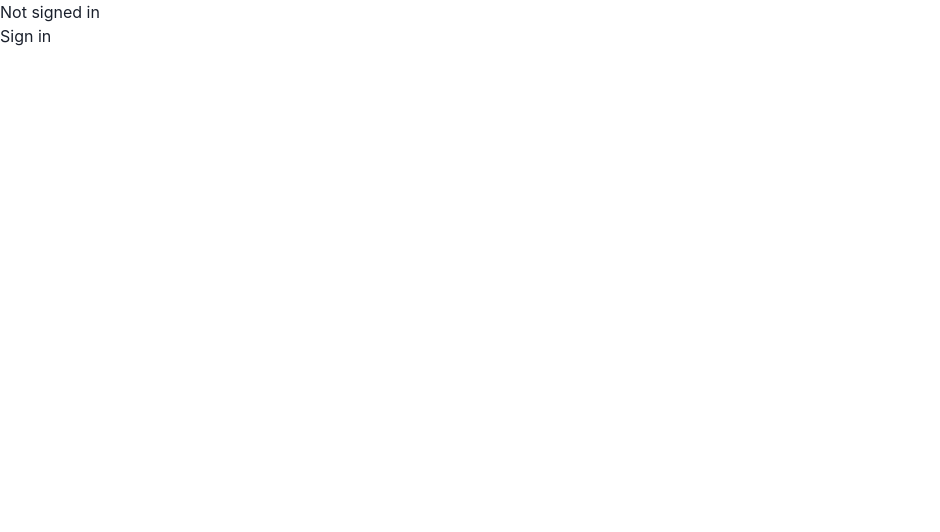
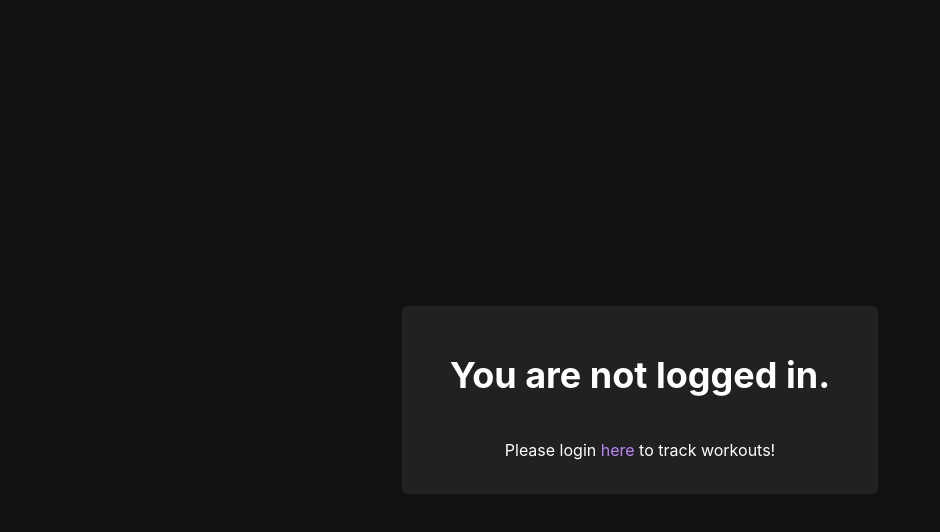
Before and after one commit to arlongoria93/fitbot, a Next.js app: page / in a window 1280 px wide. Shown: the top 532 px of the page, without its empty margins (0-940 px from the left). Built offline with nearby package versions, Linux system fonts and the light colour scheme; no server answers.

Commit message:
created signIn page
created page to show if the user is not signed in please sign.

```diff
--- /dev/null
+++ b/components/NotLoggedIn.tsx
@@ -0,0 +1,27 @@
+import { Box, Center, VStack, Heading, Text } from "@chakra-ui/react";
+import Link from "next/link";
+import React from "react";
+import { signIn } from "next-auth/react";
+
+type Props = {};
+
+const NotLoggedIn = (props: Props) => {
+  return (
+    <Center height="100vh">
+      <VStack bg="brand.block" spacing="24px" p="2rem" rounded="md">
+        <Heading p="1rem" rounded="sm" width="full">
+          You are not logged in.
+        </Heading>
+        <Text>
+          Please login{" "}
+          <button onClick={() => signIn()}>
+            <Text color="brand.primary">here</Text>
+          </button>{" "}
+          to track workouts!
+        </Text>
+      </VStack>
+    </Center>
+  );
+};
+
+export default NotLoggedIn;
--- a/pages/_app.tsx
+++ b/pages/_app.tsx
@@ -1,6 +1,6 @@
 import "../styles/globals.css";
 import type { AppProps } from "next/app";
-
+import { theme } from "../theme/theme";
 import { SessionProvider } from "next-auth/react";
 import React from "react";
 import { ChakraProvider } from "@chakra-ui/react";
@@ -10,7 +10,7 @@ export default function App({
   pageProps: { session, ...pageProps },
 }: AppProps) {
   return (
-    <ChakraProvider>
+    <ChakraProvider theme={theme}>
       <SessionProvider session={session}>
         <Component {...pageProps} />
       </SessionProvider>
--- a/pages/index.tsx
+++ b/pages/index.tsx
@@ -1,4 +1,5 @@
-import { useSession, signIn, signOut } from "next-auth/react";
+import { useSession, signOut } from "next-auth/react";
+import NotLoggedIn from "../components/NotLoggedIn";
 
 export default function Component() {
   const { data: session } = useSession();
@@ -12,8 +13,7 @@ export default function Component() {
   }
   return (
     <>
-      Not signed in <br />
-      <button onClick={() => signIn()}>Sign in</button>
+      <NotLoggedIn />
     </>
   );
 }
--- /dev/null
+++ b/theme/index.ts
@@ -0,0 +1 @@
+import { extendTheme } from "@chakra-ui/react";
--- /dev/null
+++ b/theme/theme.ts
@@ -0,0 +1,24 @@
+import { extendTheme, withDefaultColorScheme } from "@chakra-ui/react";
+
+export const theme = extendTheme({
+  colors: {
+    brand: {
+      primary: "#BB86FC",
+      primaryVariant: "#3700b3",
+      secondary: "#03dac6",
+      background: "#121212",
+      error: "#cf6679",
+      onPrimary: "#000000",
+      onBackground: "#FFFFFF",
+      block: "#212121",
+    },
+  },
+  styles: {
+    global: {
+      body: {
+        bg: "#121212",
+        color: "#FFFFFF",
+      },
+    },
+  },
+});
```
Also changed, not shown: components/Profile.jsx (deleted, +0 -26 lines).
